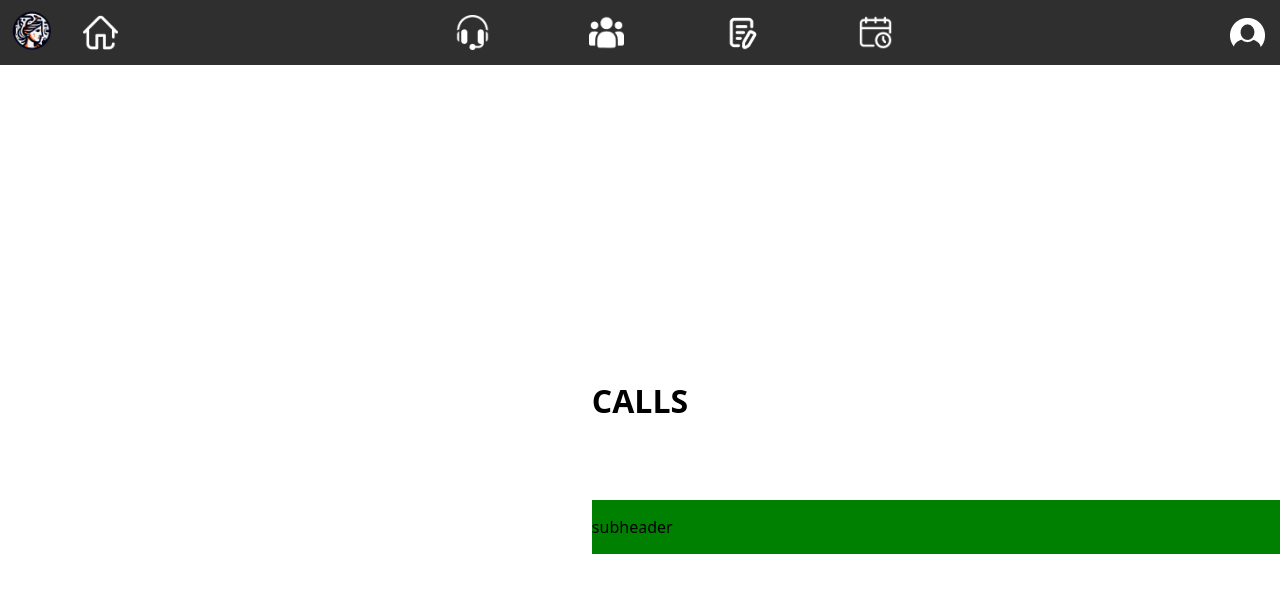
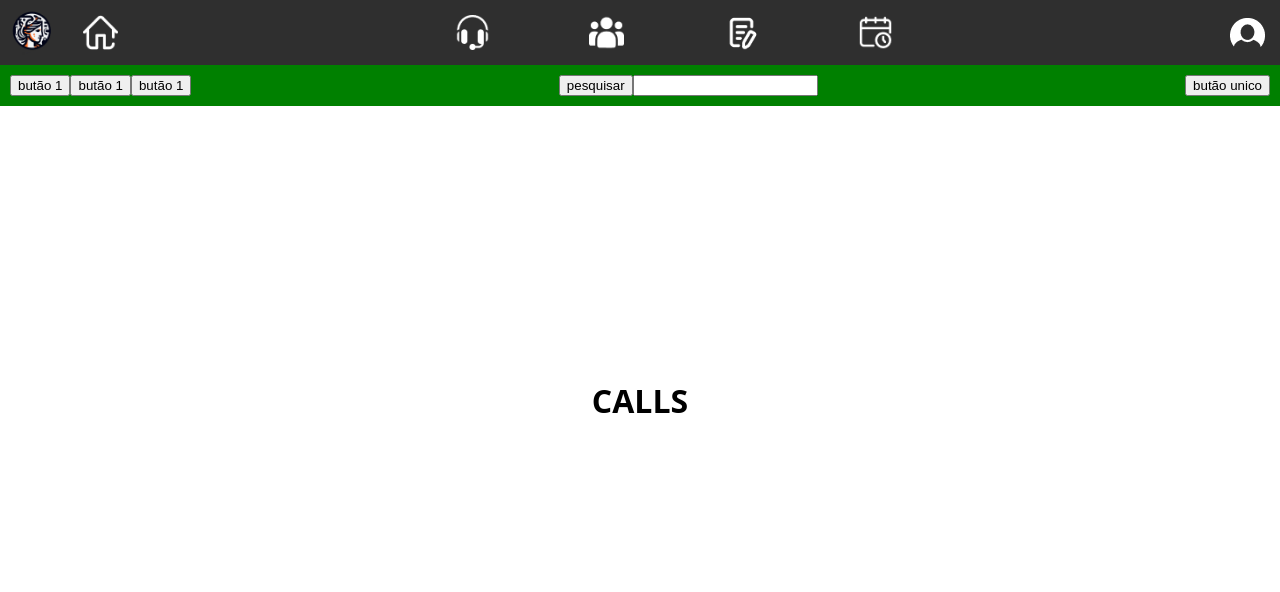
Before and after one commit to mhsfn00/minerva-frontend, an Angular app: page /calls in a window 1280 px wide. Shown: the top 592 px of the page. Built offline with nearby package versions, Linux system fonts and the light colour scheme.

Commit message:
desenvolvendo sub header

```diff
--- a/src/app/components/nav-bar/nav-bar.component.html
+++ b/src/app/components/nav-bar/nav-bar.component.html
@@ -1,5 +1,5 @@
 <nav>
-    <div class="third left">
+    <div class="navbar-third left">
         <app-nav-button
             routePath="/home"
             iconSource="/app/assets/logo.png"
@@ -13,7 +13,7 @@
             imgClass="nav-button-image"
         />
     </div>
-    <div class="third middle">
+    <div class="navbar-third middle">
         <app-nav-button
             routePath="/calls"
             iconSource="/app/assets/callsIcon.png"
@@ -39,7 +39,7 @@
             imgClass="nav-button-image"
         />
     </div>
-    <div class="third">
+    <div class="navbar-third">
         <app-nav-button
             routePath="/exit"
             iconSource="/app/assets/profileIcon.png"
--- a/src/app/components/nav-bar/nav-bar.component.scss
+++ b/src/app/components/nav-bar/nav-bar.component.scss
@@ -4,13 +4,14 @@ nav {
     background-color: $main-lead;
     color: $main-white;
     position: fixed;
+    anchor-name: --header;
     width: 100%;
     display: flex;
     justify-content: space-between;
     align-items: center;
 }
 
-.third {
+.navbar-third {
     display: flex;
     flex-direction: row;
 }
--- a/src/app/components/sub-header/sub-header.component.html
+++ b/src/app/components/sub-header/sub-header.component.html
@@ -1,3 +1,14 @@
 <div class="sub-header">
-    <p>subheader</p>
+    <div class="subheader-third left">
+        <button>butão 1</button>
+        <button>butão 1</button>
+        <button>butão 1</button>
+    </div>
+    <div class="subheader-third middle">
+        <button>pesquisar</button>
+        <input type="text" />
+    </div>
+    <div class="subheader-third rihght">
+        <button>butão unico</button>
+    </div>
 </div>
--- a/src/app/components/sub-header/sub-header.component.scss
+++ b/src/app/components/sub-header/sub-header.component.scss
@@ -1,7 +1,20 @@
 .sub-header {
     background-color: green;
     width: 100%;
-    position: fixed;
-    top: 500px;
-    z-index: 5;
+    position-anchor: --header;
+    position: absolute;
+    top: anchor(bottom);
+    left: anchor(left);
+    display: flex;
+    flex-direction: row;
+    justify-content: space-between;
+    align-items: center;
 }
+
+.subheader-third {
+    display: flex;
+    flex-direction: row;
+    justify-content: center;
+    align-items: center;
+    padding: 10px;
+}
```
